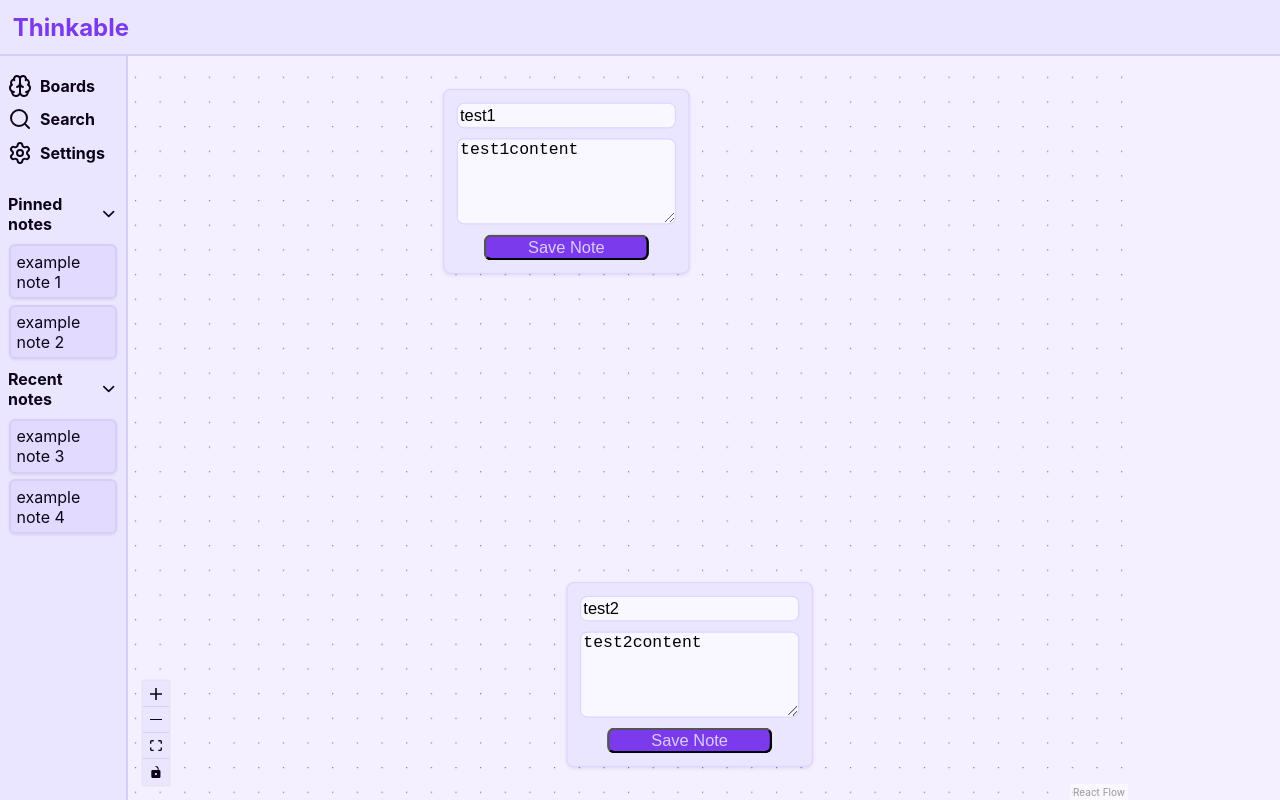
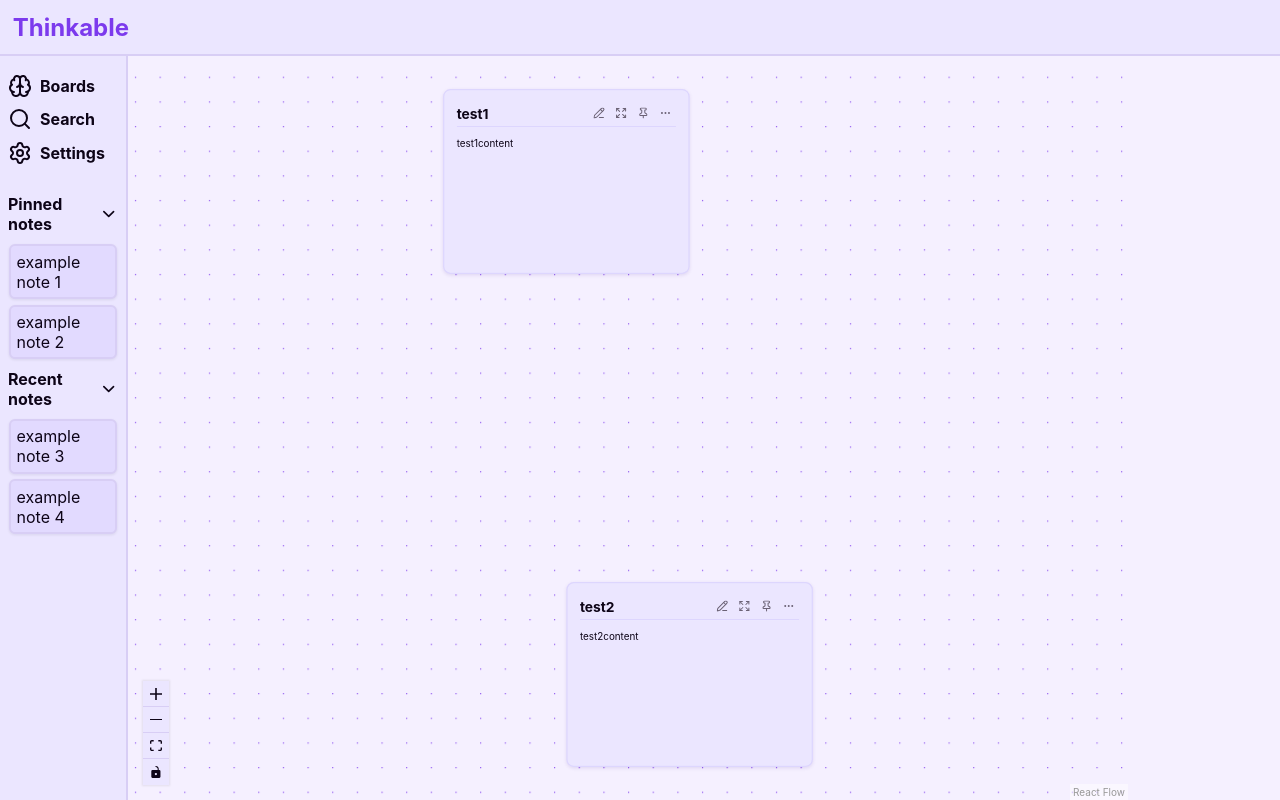
Before and after one commit to ami0628/thinkable, a React (Vite) app: page /board in a window 1280 px wide. Built offline with nearby package versions, Linux system fonts and the light colour scheme.

Commit message:
updated note ui, removed editing directly on note

```diff
--- a/src/components/Note/Note.css
+++ b/src/components/Note/Note.css
@@ -28,45 +28,29 @@
     font-size: 0.5em;
 }
 
-
-.note input,.note textarea{
-    width: 100%;
-    border: solid 1px var(--note-border);
-    border-radius: var(--radius-sm);
-    padding:1%;
-    background-color: var(--surface-light);
-     transition: var(--transition-fast);
+.note h3{
+    display: flex;
+    flex-direction: row;
+    justify-content: space-between;
+    align-items: center;
 }
 
-.note input:focus,.note textarea:focus{
-    box-shadow: none;
-    outline: none;
-    border:solid 1px var(--primary) !important;
+.icon{
+    width:1.5em;
+    height:1.5em;
+    color:var(--text-muted);
+    transition: var(--transition-fast);
+    border-radius:3px;
+    padding:5%;
+    margin-bottom:2px;
+}
+.icon:hover{
+    cursor:pointer;
+    color:var(--text-secondary);
+    background-color: var(--surface-hover);
 }
 
-.note input:hover,.note textarea:hover{
-    border:solid 1px var(--primary-other);
+.icons{
+    display: flex;
+    gap:0.1em;
 }
-
-.note textarea{
-    flex:1;
-}
-
-.note button{
-    width: 75%;
-    background-color: var(--primary);
-    box-shadow: none;
-    outline: none;
-    border-radius:var(--radius-sm);
-    color:var(--border);
-}
-
-.editing{
-    display: flex;
-    flex-direction: column;
-    justify-content: space-between;
-    align-items: center;
-    gap: 8px;
-    height:100%;
-    flex:1;
-}
--- a/src/components/Note/Note.tsx
+++ b/src/components/Note/Note.tsx
@@ -1,24 +1,22 @@
+import { useState } from "react";
 import "./Note.css"
+import {PencilLine, Pin, PinOff, Ellipsis, Expand} from "lucide-react"
 
-function Note(props: { data: any; }){
+function Note(props: { data: any}){
+    let [pinned,setPinned] = useState(false)
     const data = props.data
-    let editing = true;
+
+    function togglePinned(){
+        setPinned(!pinned);
+    }
+
     return(
         <div className="note">
-
-            {editing?
-            <div className="editing">
-                <input defaultValue={data.title}></input>
-                <textarea defaultValue={data.content}></textarea>
-                <button> Save Note </button>
-            </div>
-            :
             <div>
                 {/* if data exists, use that, otherwise default */}
-                <h3> {data.title ? data.title : "New Note" }</h3>
+                <h3> {data.title ? data.title : "New Note" } <div className="icons"> <PencilLine className="icon"/> <Expand className="icon" />{!pinned? <Pin onClick={togglePinned} className="icon"/> : <PinOff onClick={togglePinned} className="icon"/>} <Ellipsis className="icon"/> </div></h3>
                 <p> {data.content ? data.content : "Content will display here"} </p>
             </div>
-            }
         </div>
     )
 }
```
